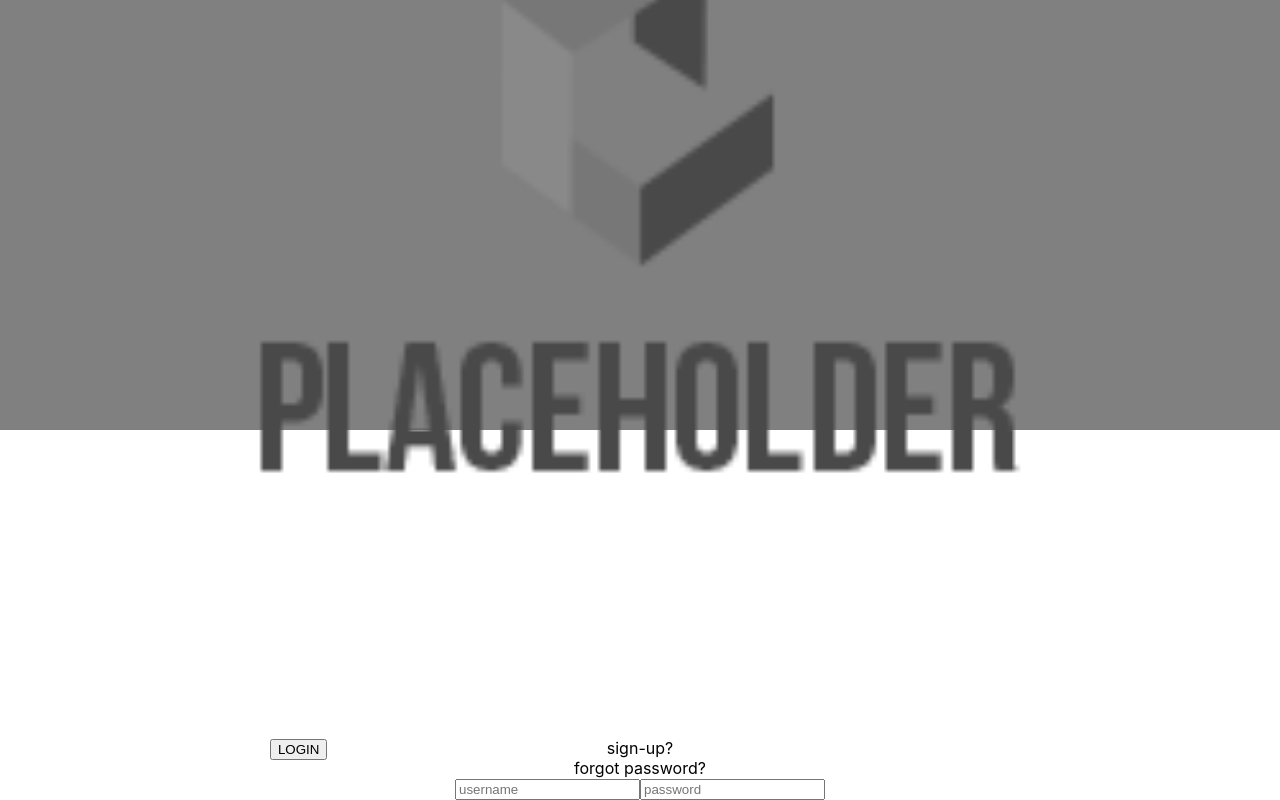
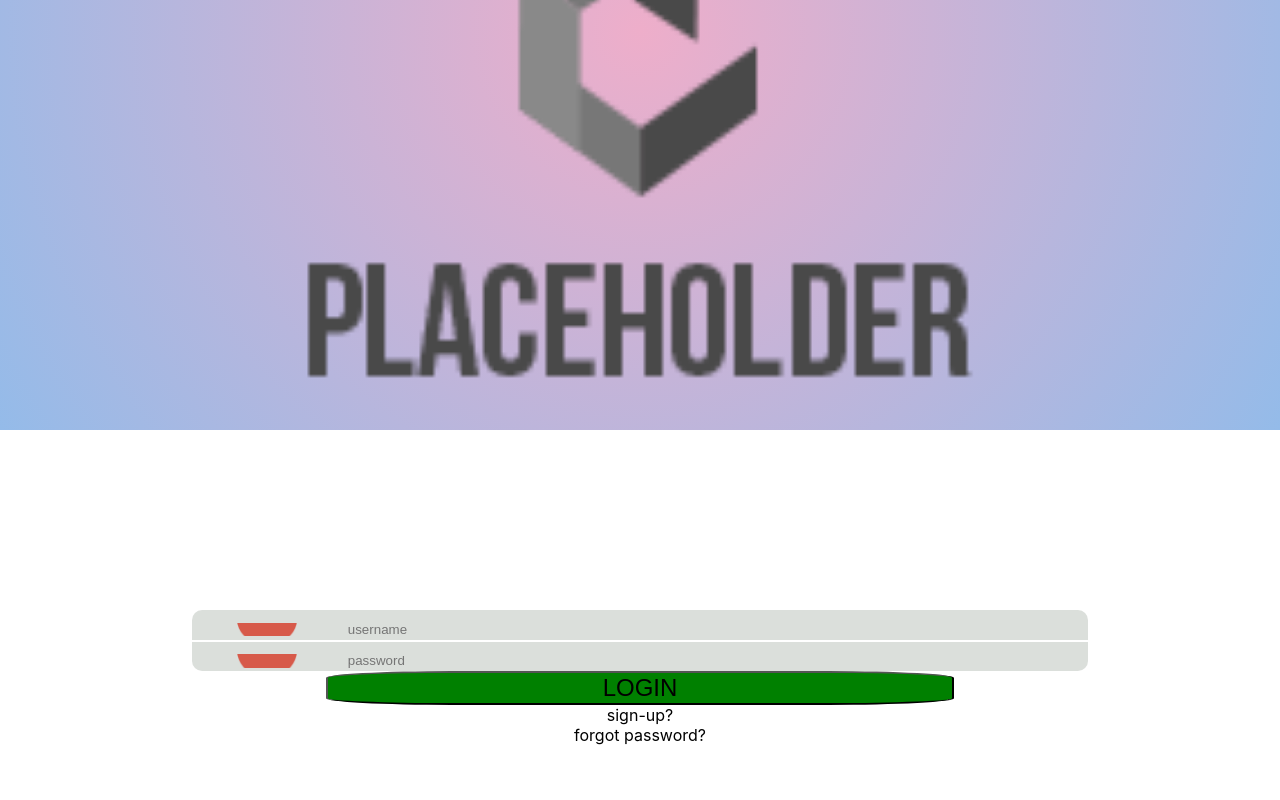
Before and after one commit to joonassuo/LifeTracker, a React (Create React App) app: page / in a window 1280 px wide. Shown: the part 370-1170 px from the top of the page. After the commit the page ends 1115 px from the top, so only its background shows below. Built offline with nearby package versions, Linux system fonts and the light colour scheme.

Commit message:
changed login screen, some styling in the user login fields

```diff
--- a/src/components/Login.css
+++ b/src/components/Login.css
@@ -1,9 +1,19 @@
+.grid-center {
+    justify-self: center;
+    align-self: center;
+}
+
+.grid-stretch {
+    justify-self: stretch;
+    align-self: stretch;
+}
+
 .login-screen {
     width: 100vw;
     height: 100vh;
     margin: 0;
-    background-color: grey;
-    text-align: center;
+    background: rgb(238,174,202);
+    background: radial-gradient(circle, rgba(238,174,202,1) 0%, rgba(148,187,233,1) 100%);    text-align: center;
 }
 
 .grid-container {
@@ -11,7 +21,7 @@
     left: 50%;
     top: 50%;
     transform: translate(-50%, -50%);
-    width: 80vw;
+    width: 70vw;
     height: 80vh;
     display: grid;
     grid-template-columns: repeat(3, 1fr);
@@ -28,7 +38,51 @@
     height: 100%;
 }
 
-.login-container {
+.username-container {
+    grid-row: 2/3;
+    grid-column: 1/4;
+    background-color: rgba(136, 148, 136, 0.3);
+    border-radius: 10px 10px 0 0;
+    margin-bottom: 2px !important;
+}
+
+.password-container {
     grid-row: 3/4;
     grid-column: 1/4;
+    background-color: rgba(136, 148, 136, 0.3);
+    border-radius: 0 0 10px 10px;
 }
+
+input[type=text],
+input[type=password] {
+    border: none;
+    background-color: rgb(255, 255, 255, 0);
+    background-image: url('/like.png');
+    background-size: 7%;
+    background-position: 3%;
+    background-repeat: no-repeat;
+    padding-left: 15%;
+    width: 80%;
+    height: 40%;
+    margin-top: 1.4%;
+}
+
+
+
+.login-button-container {
+    grid-row: 5/6;
+    grid-column: 1/4;
+}
+
+#login-button {
+    font-size: 1.5em;
+    width: 70%;
+    height: 100%;
+    background-color: green;
+    border-radius: 20%;
+}
+
+.text-container {
+    grid-row: 7;
+    grid-column: 1/4;
+}
--- a/src/components/Login.js
+++ b/src/components/Login.js
@@ -10,9 +10,11 @@ export default class Login extends Component {
                         <div className="logo-container fullwidth">
                             <img src="/logo.png" alt="" id="logo"/>
                         </div>
-                        <div className="login-container fullwidth">
+                        <div className="username-container fullwidth">
                             <input id="username" type="text" placeholder="username"/>
-                            <input id="password" type="text" placeholder="password"/>
+                        </div>
+                        <div className="password-container">
+                            <input id="password" type="password" placeholder="password"/>
                         </div>
                         <div className="login-button-container fullwidth">
                             <button id="login-button">
```
